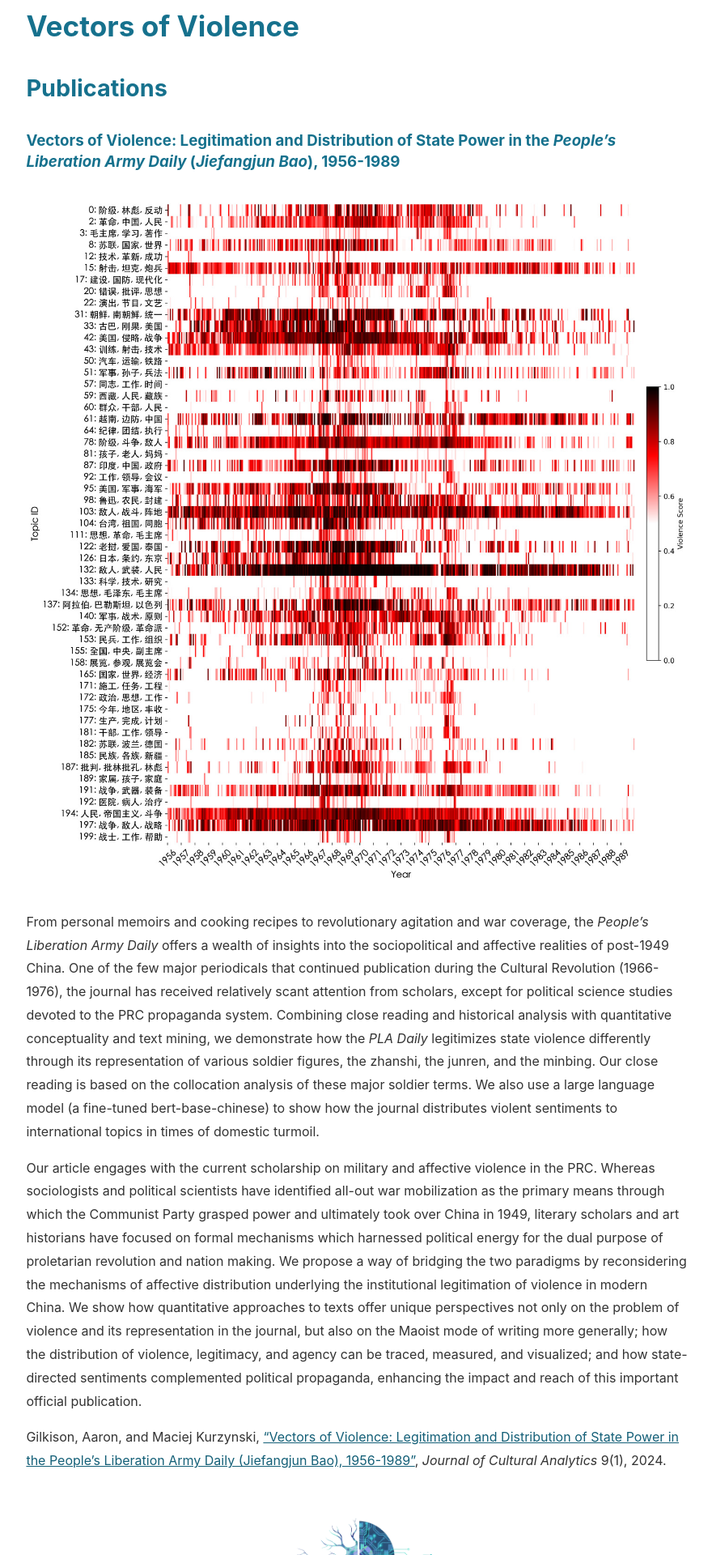
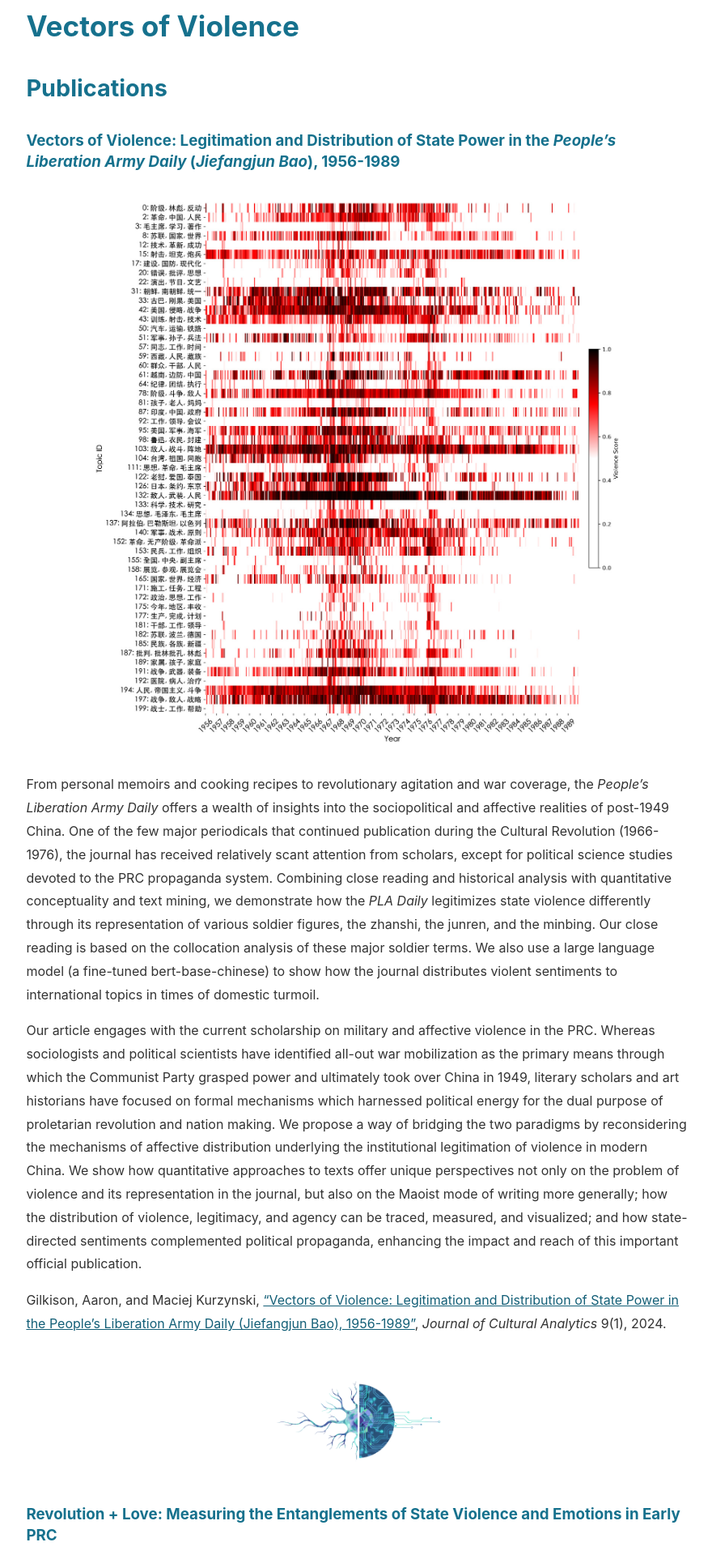
Before and after one commit to mcjkurz/qhchina, a Jekyll site: the page built from docs/projects/vectors-of-violence/index.md, in a window 1280 px wide. Shown: the part 590-2510 px from the top of the page at 81% size, without its empty margins (198-1078 px from the left). Built offline with Jekyll 4.4.1, drawn with Linux system fonts in a browser that asks for light colours.

```diff
--- a/docs/projects/vectors-of-violence/index.md
+++ b/docs/projects/vectors-of-violence/index.md
@@ -10,7 +10,7 @@
 
 ### Vectors of Violence: Legitimation and Distribution of State Power in the *People's Liberation Army Daily* (*Jiefangjun Bao*), 1956-1989
 
-<img src="main.png" alt="Vectors of Violence" style="max-width: 100%; height: auto; margin: 2rem auto; display: block;">
+<img src="main.png" alt="Vectors of Violence" style="max-width: 80%; height: auto; margin: 2rem auto; display: block;">
 
 From personal memoirs and cooking recipes to revolutionary agitation and war coverage, the *People's Liberation Army Daily* offers a wealth of insights into the sociopolitical and affective realities of post-1949 China. One of the few major periodicals that continued publication during the Cultural Revolution (1966-1976), the journal has received relatively scant attention from scholars, except for political science studies devoted to the PRC propaganda system. Combining close reading and historical analysis with quantitative conceptuality and text mining, we demonstrate how the *PLA Daily* legitimizes state violence differently through its representation of various soldier figures, the zhanshi, the junren, and the minbing. Our close reading is based on the collocation analysis of these major soldier terms. We also use a large language model (a fine-tuned bert-base-chinese) to show how the journal distributes violent sentiments to international topics in times of domestic turmoil.
 
@@ -22,6 +22,8 @@
 
 ### Revolution + Love: Measuring the Entanglements of State Violence and Emotions in Early PRC
 
+<img src="violence_emotion_distribution_JFJB.jpg" alt="Vectors of Violence" style="max-width: 80%; height: auto; margin: 2rem auto; display: block;">
+
 This paper examines the relationship between violent discourse and emotional intensity in the early revolutionary rhetoric of the People's Republic of China (PRC). Using two fine-tuned bert-base-chinese models—one for detecting violent content in texts and another for assessing their affective charge—we analyze over 185,000 articles published between 1956 and 1989 in the *People's Liberation Army Daily* ( Jiefangjun Bao ), the official journal of China's armed forces. We find a statistically significant correlation between violent discourse and emotional expression throughout the analyzed period. This strong alignment between violence and affect in official texts provides a valuable context for appreciating how other forms of writing, such as novels and poetry, can disentangle personal emotions from state power.
 
 Kurzynski, Maciej and Aaron Gilkison, ["Revolution + Love: Measuring the Entanglements of State Violence and Emotions in Early PRC"](https://ceur-ws.org/Vol-3834/paper94.pdf), Proceedings of the *Computational Humanities Research Conference* 2024 (CHR 2024), Aarhus, Denmark. CEUR-WS, vol. 38, pp. 1012-1022.
```
Also changed, not shown: docs/projects/vectors-of-violence/violence_emotion_distribution_JFJB.jpg (added).
